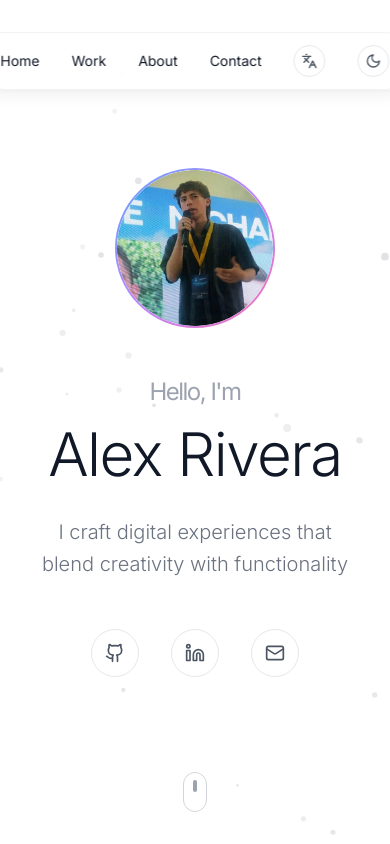
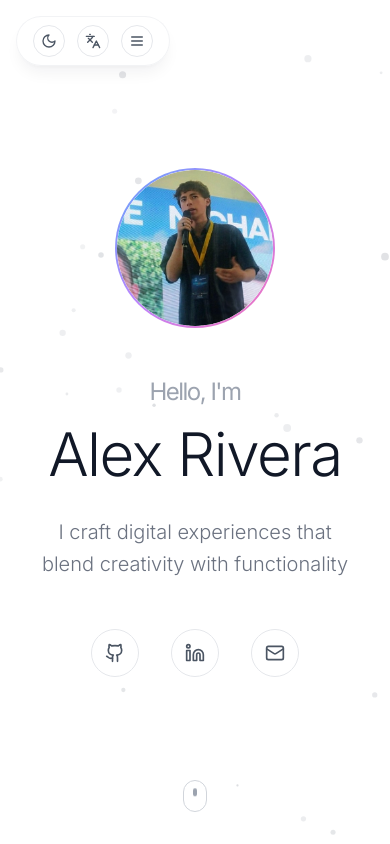
Before and after one commit to franbz1/02-Porfolio, a Next.js app: page / in a window 390 px wide. Shown: the top 844 px of the page. Built offline with nearby package versions, Linux system fonts and the light colour scheme.

Commit message:
correxiones en nav y use lenguage

```diff
--- a/components/portfolio/HeroSection.tsx
+++ b/components/portfolio/HeroSection.tsx
@@ -59,8 +59,8 @@ export default function HeroSection() {
 
       {/* Scroll Indicator */}
       <div className="absolute bottom-8 left-1/2 transform -translate-x-1/2">
-        <div className="w-6 h-10 border border-gray-300 dark:border-gray-600 rounded-full flex justify-center">
-          <div className="w-1 h-3 bg-gray-400 dark:bg-gray-500 rounded-full mt-2 animate-bounce"></div>
+        <div className="w-6 h-8 border border-gray-300 dark:border-gray-600 rounded-full flex justify-center">
+          <div className="w-1 h-2 bg-gray-400 dark:bg-gray-500 rounded-full mt-2 animate-bounce"></div>
         </div>
       </div>
     </section>
--- a/components/portfolio/Navigation.tsx
+++ b/components/portfolio/Navigation.tsx
@@ -1,6 +1,6 @@
 "use client"
 
-import { Sun, Moon, Languages } from "lucide-react"
+import { Sun, Moon, Languages, Menu, X } from "lucide-react"
 import { useTheme } from "next-themes"
 import { useState } from "react"
 import { useLanguage } from "../../hooks/useLanguage"
@@ -10,15 +10,22 @@ export default function Navigation() {
   const { theme, setTheme } = useTheme()
   const { language, changeLanguage } = useLanguage()
   const [showLanguageMenu, setShowLanguageMenu] = useState(false)
+  const [showMobileMenu, setShowMobileMenu] = useState(false)
 
   const t = translations[language]
 
+  const handleNavClick = () => {
+    setShowMobileMenu(false)
+  }
+
   return (
     <>
-      {/* Floating Navigation */}
-      <nav className="fixed top-8 left-1/2 transform -translate-x-1/2 z-50">
+      {/* Desktop Navigation */}
+      <nav className="fixed top-4 sm:top-8 left-1/2 transform -translate-x-1/2 z-50 px-4 w-full max-w-none sm:max-w-fit">
+        {/* Desktop Menu */}
+        <div className="hidden sm:block">
           <div className="bg-white/80 dark:bg-gray-900/80 backdrop-blur-xl border border-gray-200/50 dark:border-gray-700/50 rounded-full px-6 py-3 shadow-lg shadow-gray-900/5 dark:shadow-gray-900/20">
-          <div className="flex items-center space-x-8 text-sm">
+            <div className="flex items-center space-x-6 lg:space-x-8 text-sm">
               <a href="#home" className="hover:text-blue-600 dark:hover:text-blue-400 transition-colors">
                 {t.nav.home}
               </a>
@@ -88,10 +95,127 @@ export default function Navigation() {
               </button>
             </div>
           </div>
+        </div>
+
+        {/* Mobile Menu Button */}
+        <div className="sm:hidden flex justify-between items-center">
+          <div className="bg-white/80 dark:bg-gray-900/80 backdrop-blur-xl border border-gray-200/50 dark:border-gray-700/50 rounded-full px-4 py-2 shadow-lg shadow-gray-900/5 dark:shadow-gray-900/20">
+            <div className="flex items-center space-x-3">
+              {/* Theme Toggle Mobile */}
+              <button
+                onClick={() => setTheme(theme === "dark" ? "light" : "dark")}
+                className="w-8 h-8 rounded-full border border-gray-200 dark:border-gray-700 flex items-center justify-center hover:border-gray-400 dark:hover:border-gray-500 transition-all duration-300"
+                aria-label="Toggle theme"
+              >
+                {theme === "dark" ? (
+                  <Sun className="w-4 h-4 text-gray-600 dark:text-gray-400" />
+                ) : (
+                  <Moon className="w-4 h-4 text-gray-600 dark:text-gray-400" />
+                )}
+              </button>
+
+              {/* Language Toggle Mobile */}
+              <div className="relative">
+                <button
+                  onClick={() => setShowLanguageMenu(!showLanguageMenu)}
+                  className="w-8 h-8 rounded-full border border-gray-200 dark:border-gray-700 flex items-center justify-center hover:border-gray-400 dark:hover:border-gray-500 transition-all duration-300"
+                  aria-label="Change language"
+                >
+                  <Languages className="w-4 h-4 text-gray-600 dark:text-gray-400" />
+                </button>
+
+                {showLanguageMenu && (
+                  <div className="absolute top-10 right-0 bg-white dark:bg-gray-800 border border-gray-200 dark:border-gray-700 rounded-lg shadow-lg py-2 min-w-[80px]">
+                    <button
+                      onClick={() => {
+                        changeLanguage("en")
+                        setShowLanguageMenu(false)
+                      }}
+                      className={`w-full px-3 py-2 text-left text-sm hover:bg-gray-100 dark:hover:bg-gray-700 transition-colors ${
+                        language === "en"
+                          ? "text-blue-600 dark:text-blue-400 font-medium"
+                          : "text-gray-700 dark:text-gray-300"
+                      }`}
+                    >
+                      EN
+                    </button>
+                    <button
+                      onClick={() => {
+                        changeLanguage("es")
+                        setShowLanguageMenu(false)
+                      }}
+                      className={`w-full px-3 py-2 text-left text-sm hover:bg-gray-100 dark:hover:bg-gray-700 transition-colors ${
+                        language === "es"
+                          ? "text-blue-600 dark:text-blue-400 font-medium"
+                          : "text-gray-700 dark:text-gray-300"
+                      }`}
+                    >
+                      ES
+                    </button>
+                  </div>
+                )}
+              </div>
+
+              {/* Mobile Menu Button */}
+              <button
+                onClick={() => setShowMobileMenu(!showMobileMenu)}
+                className="w-8 h-8 rounded-full border border-gray-200 dark:border-gray-700 flex items-center justify-center hover:border-gray-400 dark:hover:border-gray-500 transition-all duration-300"
+                aria-label="Toggle menu"
+              >
+                {showMobileMenu ? (
+                  <X className="w-4 h-4 text-gray-600 dark:text-gray-400" />
+                ) : (
+                  <Menu className="w-4 h-4 text-gray-600 dark:text-gray-400" />
+                )}
+              </button>
+            </div>
+          </div>
+        </div>
       </nav>
 
-      {/* Click outside to close language menu */}
-      {showLanguageMenu && <div className="fixed inset-0 z-40" onClick={() => setShowLanguageMenu(false)} />}
+      {/* Mobile Menu */}
+      {showMobileMenu && (
+        <div className="sm:hidden fixed top-20 left-4 right-4 z-40 bg-white/95 dark:bg-gray-900/95 backdrop-blur-xl border border-gray-200/50 dark:border-gray-700/50 rounded-2xl shadow-xl shadow-gray-900/10 dark:shadow-gray-900/30">
+          <div className="p-6 space-y-4">
+            <a
+              href="#home"
+              onClick={handleNavClick}
+              className="block text-lg font-medium text-gray-700 dark:text-gray-300 hover:text-blue-600 dark:hover:text-blue-400 transition-colors py-2"
+            >
+              {t.nav.home}
+            </a>
+            <a
+              href="#work"
+              onClick={handleNavClick}
+              className="block text-lg font-medium text-gray-700 dark:text-gray-300 hover:text-blue-600 dark:hover:text-blue-400 transition-colors py-2"
+            >
+              {t.nav.work}
+            </a>
+            <a
+              href="#about"
+              onClick={handleNavClick}
+              className="block text-lg font-medium text-gray-700 dark:text-gray-300 hover:text-blue-600 dark:hover:text-blue-400 transition-colors py-2"
+            >
+              {t.nav.about}
+            </a>
+            <a
+              href="#contact"
+              onClick={handleNavClick}
+              className="block text-lg font-medium text-gray-700 dark:text-gray-300 hover:text-blue-600 dark:hover:text-blue-400 transition-colors py-2"
+            >
+              {t.nav.contact}
+            </a>
+          </div>
+        </div>
+      )}
+
+      {/* Click outside overlays */}
+      {showLanguageMenu && (
+        <div className="fixed inset-0 z-30" onClick={() => setShowLanguageMenu(false)} />
+      )}
+      {showMobileMenu && (
+        <div className="fixed inset-0 z-30" onClick={() => setShowMobileMenu(false)} />
+      )}
     </>
   )
 }
--- a/hooks/useLanguage.ts
+++ /dev/null
@@ -1,24 +0,0 @@
-"use client"
-
-import { useState, useEffect } from "react"
-
-export type Language = "en" | "es"
-
-export const useLanguage = () => {
-  const [language, setLanguage] = useState<Language>("en")
-
-  useEffect(() => {
-    // Load saved language from localStorage
-    const savedLanguage = localStorage.getItem("language") as Language
-    if (savedLanguage && (savedLanguage === "en" || savedLanguage === "es")) {
-      setLanguage(savedLanguage)
-    }
-  }, [])
-
-  const changeLanguage = (newLanguage: Language) => {
-    setLanguage(newLanguage)
-    localStorage.setItem("language", newLanguage)
-  }
-
-  return { language, changeLanguage }
-}
--- /dev/null
+++ b/hooks/useLanguage.tsx
@@ -0,0 +1,47 @@
+"use client"
+
+import { createContext, useContext, useState, useEffect, ReactNode } from "react"
+
+export type Language = "en" | "es"
+
+interface LanguageContextType {
+  language: Language
+  changeLanguage: (newLanguage: Language) => void
+}
+
+const LanguageContext = createContext<LanguageContextType | undefined>(undefined)
+
+interface LanguageProviderProps {
+  children: ReactNode
+}
+
+export function LanguageProvider({ children }: LanguageProviderProps) {
+  const [language, setLanguage] = useState<Language>("en")
+
+  useEffect(() => {
+    // Load saved language from localStorage
+    const savedLanguage = localStorage.getItem("language") as Language
+    if (savedLanguage && (savedLanguage === "en" || savedLanguage === "es")) {
+      setLanguage(savedLanguage)
+    }
+  }, [])
+
+  const changeLanguage = (newLanguage: Language) => {
+    setLanguage(newLanguage)
+    localStorage.setItem("language", newLanguage)
+  }
+
+  return (
+    <LanguageContext.Provider value={{ language, changeLanguage }}>
+      {children}
+    </LanguageContext.Provider>
+  )
+}
+
+export const useLanguage = () => {
+  const context = useContext(LanguageContext)
+  if (context === undefined) {
+    throw new Error("useLanguage debe ser usado dentro de un LanguageProvider")
+  }
+  return context
+}
--- a/portfolio.tsx
+++ b/portfolio.tsx
@@ -1,6 +1,6 @@
 "use client"
 
-import { useEffect, useRef, useState } from "react"
+import { useEffect, useState } from "react"
 import Navigation from "./components/portfolio/Navigation"
 import HeroSection from "./components/portfolio/HeroSection"
 import WorkSection from "./components/portfolio/WorkSection"
@@ -8,6 +8,7 @@ import AboutSection from "./components/portfolio/AboutSection"
 import ContactSection from "./components/portfolio/ContactSection"
 import Footer from "./components/portfolio/Footer"
 import InteractiveBackground from "./components/portfolio/InteractiveBackground"
+import { LanguageProvider } from "./hooks/useLanguage"
 
 export default function Component() {
   const [mounted, setMounted] = useState(false)
@@ -25,6 +26,7 @@ export default function Component() {
   }
 
   return (
+    <LanguageProvider>
       <div className="min-h-screen bg-white dark:bg-gray-900 text-gray-900 dark:text-gray-100 transition-colors duration-300 relative">
         {/* Interactive Background Canvas */}
         <InteractiveBackground mounted={mounted} />
@@ -50,5 +52,6 @@ export default function Component() {
           <Footer />
         </div>
       </div>
+    </LanguageProvider>
   )
 }
```
Lines whose indentation alone changed are shown as unchanged.
